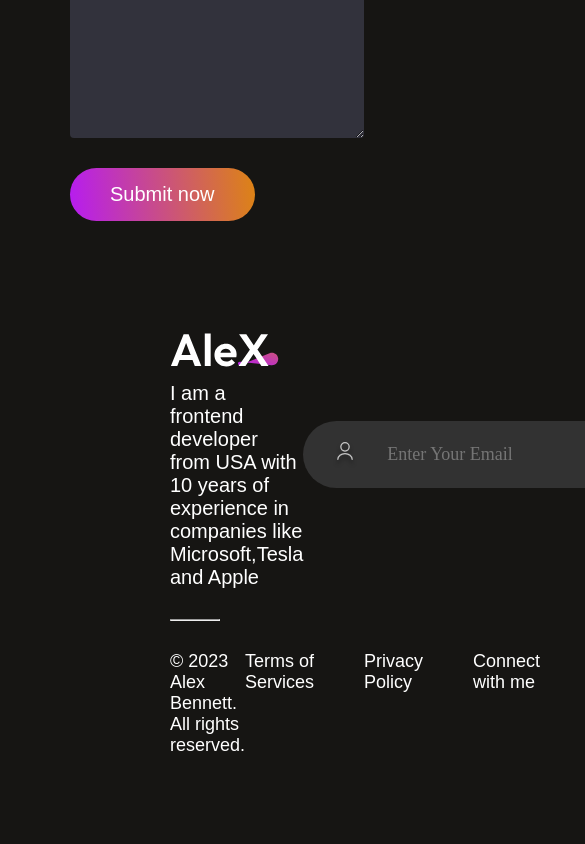
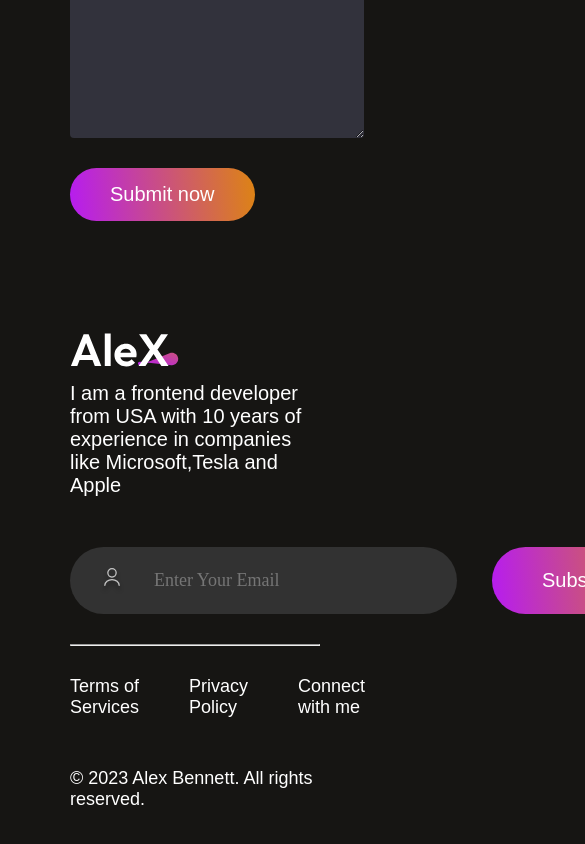
Before and after one commit to KipletingEdwin/Portfolio-Website-In-React-JS-, a React app: page / in a window 390 px wide. Shown: the part 7131-7975 px from the top of the page, 585 px wide, since content can reach past the window. Before the commit the page ends 7937 px from the top, so only its background shows below. Built offline with nearby package versions, Linux system fonts and the light colour scheme; the HTML template or start-up script is replaced by a standard one.

Commit message:
finalize on the footer section

```diff
--- a/src/Components/Contact/Contact.css
+++ b/src/Components/Contact/Contact.css
@@ -176,4 +176,6 @@
 
 
 
+
+
 }
--- a/src/Components/Footer/Footer.css
+++ b/src/Components/Footer/Footer.css
@@ -67,3 +67,26 @@
     transform: scale(1.1);
     transition: 0.3s;
 }
+
+@media(max-width:768px){
+
+    .footer{
+        margin: 50px 70px;
+    }
+
+    .footer-top{
+        flex-direction: column;
+        gap: 50px;
+    }
+
+    .footer-bottom{
+        display: flex;
+        flex-direction: column-reverse;
+        margin-bottom: 50px;
+    }
+
+
+
+
+
+}
```
